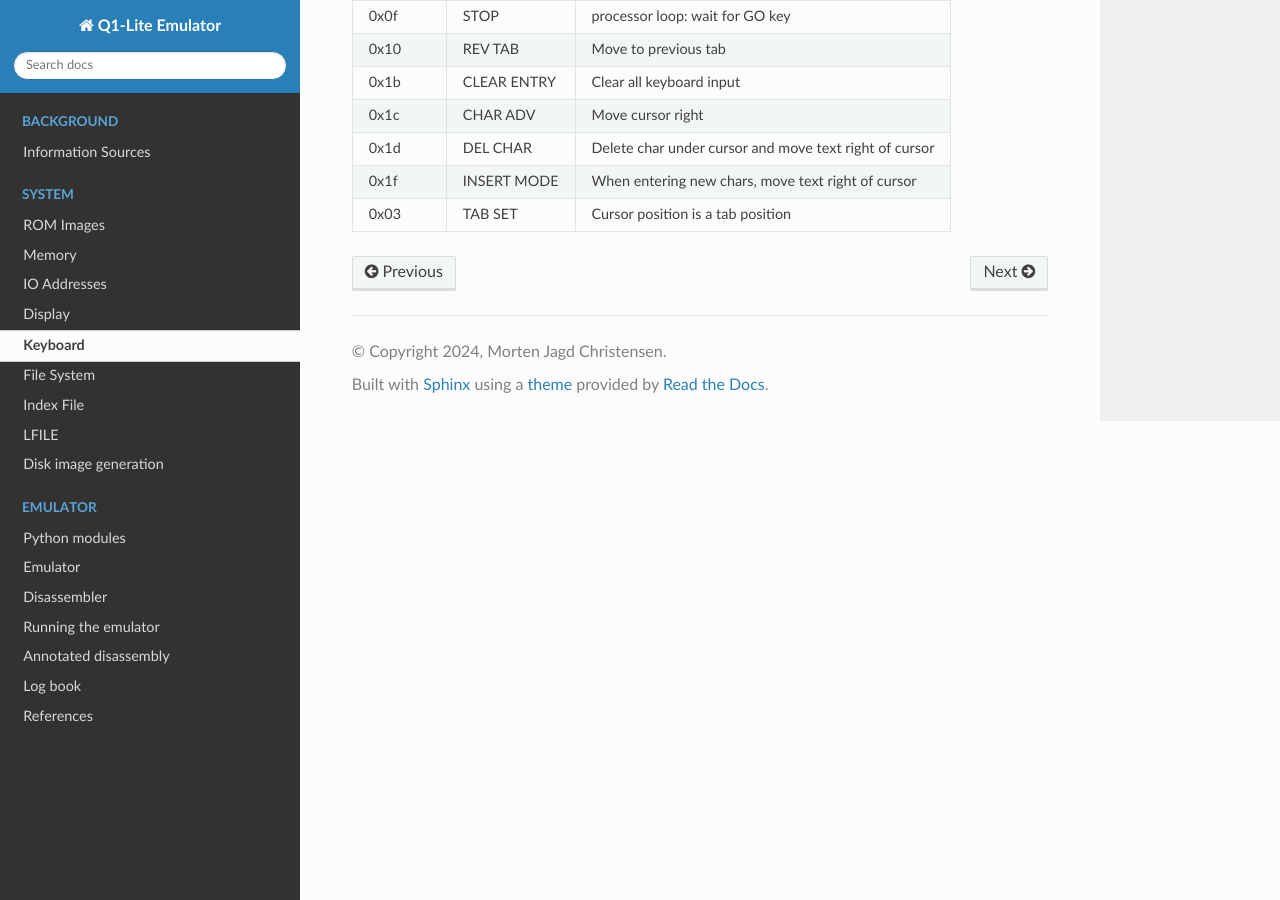
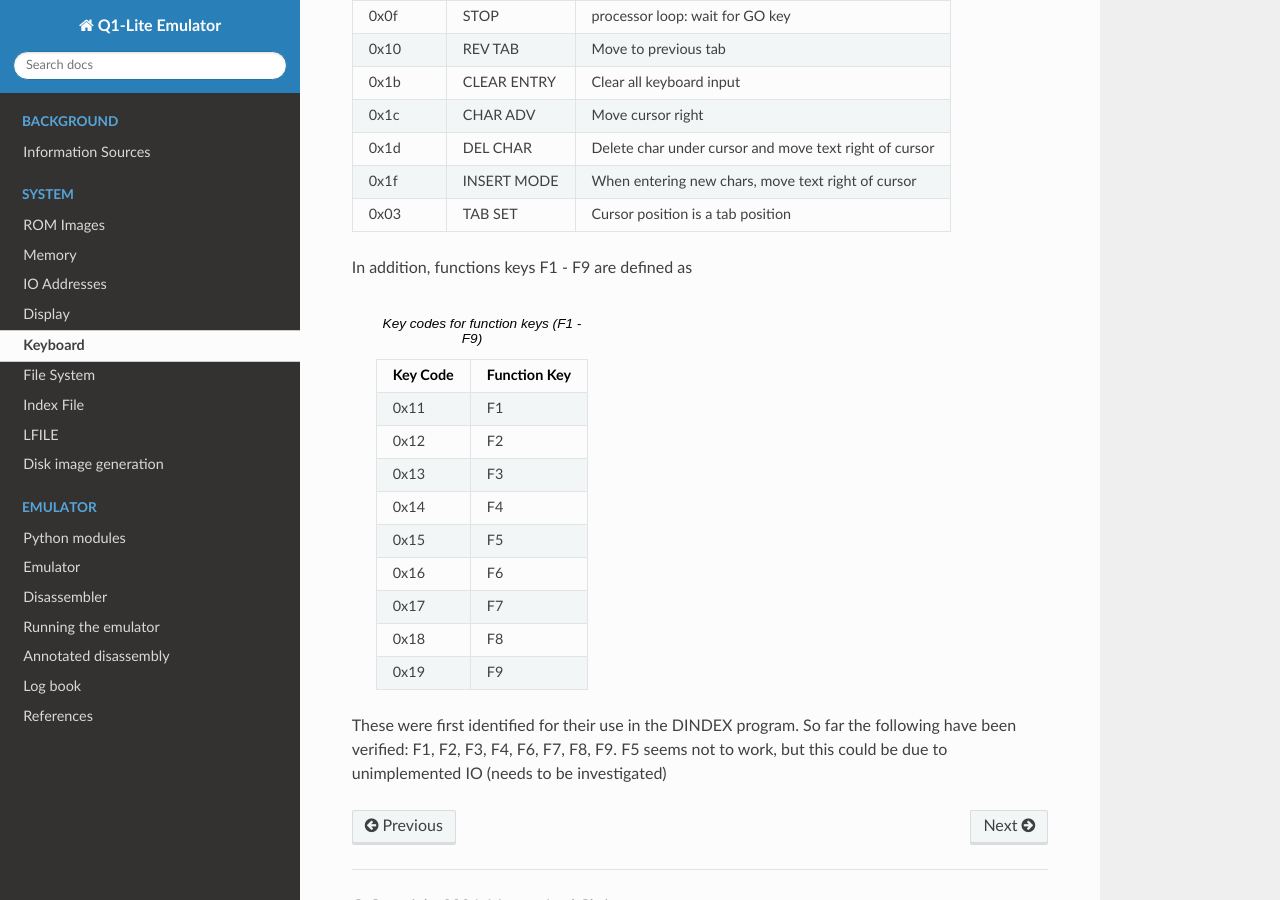
Before and after one commit to Datamuseum-DK/Q1-Emulator, a Sphinx documentation site: the page built from docs/source/q1_io_keyboard.rst, in a window 1280 px wide and 900 px high, scrolled down 1662 px. Built offline with Sphinx 7.4.7 and the Read the Docs theme 3.1.0, drawn with Linux system fonts in a browser that asks for light colours.

Commit message:
more annotations and names for known ranges, new keyboard values for function keys, docs

```diff
--- a/docs/source/q1_io_keyboard.rst
+++ b/docs/source/q1_io_keyboard.rst
@@ -100,3 +100,33 @@ For keyboard input, the following codes are currently known:
    * - 0x03
      - TAB SET
      - Cursor position is a tab position
+
+In addition, functions keys F1 - F9 are defined as
+
+ .. list-table:: Key codes for function keys (F1 - F9)
+    :header-rows: 1
+
+    * - Key Code
+      - Function Key
+    * - 0x11
+      - F1
+    * - 0x12
+      - F2
+    * - 0x13
+      - F3
+    * - 0x14
+      - F4
+    * - 0x15
+      - F5
+    * - 0x16
+      - F6
+    * - 0x17
+      - F7
+    * - 0x18
+      - F8
+    * - 0x19
+      - F9
+
+These were first identified for their use in the DINDEX program. So far
+the following have been verified: F1, F2, F3, F4, F6, F7, F8, F9. F5 seems
+not to work, but this could be due to unimplemented IO (needs to be investigated)
```
Also changed, not shown: docs/source/log.rst (+16 -0 lines), 3 other files.
